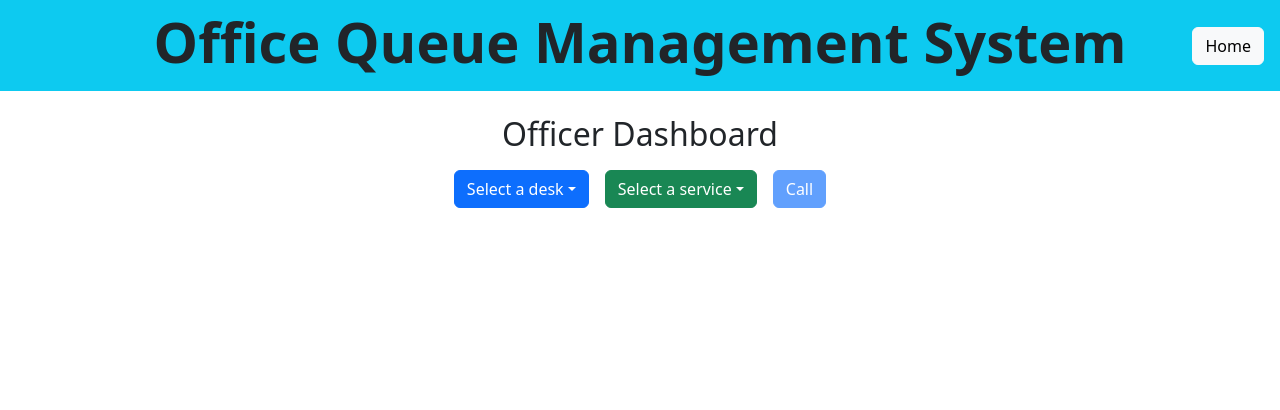
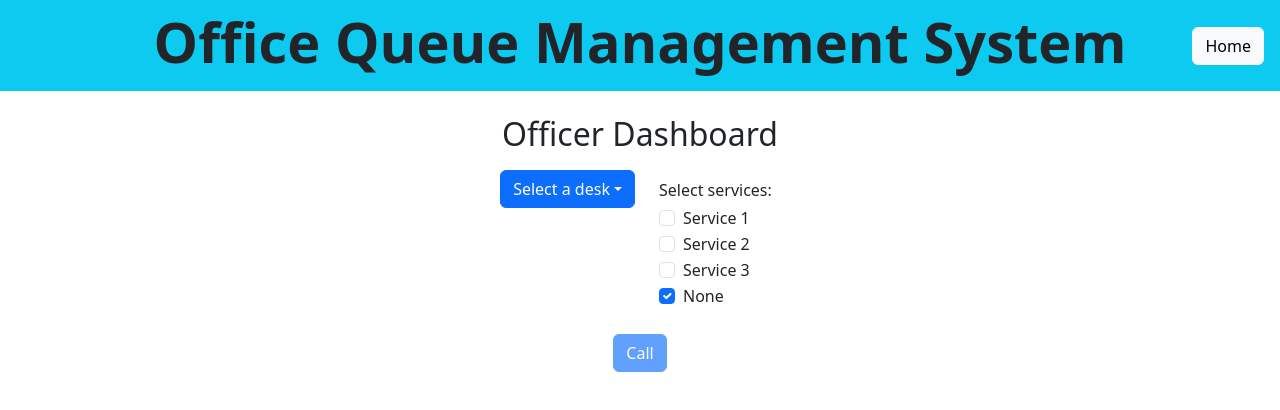
Before and after one commit to Digre01/SE_II_11_OQ, a React app in the folder frontend/: page /officer in a window 1280 px wide. Shown: the top 410 px of the page. Built offline with nearby package versions, Linux system fonts and the light colour scheme; the HTML template or start-up script is replaced by a standard one.

Commit message:
fix office UI (checkbox)

```diff
--- a/frontend/src/components/OfficerHome.jsx
+++ b/frontend/src/components/OfficerHome.jsx
@@ -1,11 +1,11 @@
 import { useState } from 'react'
-import { Dropdown, Button } from 'react-bootstrap'
+import { Dropdown, Button, Form } from 'react-bootstrap'
 import { generateTicket } from '../utils';
 
 
 function OfficerHome() {
 
-  const [selectedService, setSelectedService] = useState(null);
+  const [selectedService, setSelectedService] = useState([]);
   const [selectedDesk, setSelectedDesk] = useState(null);
   const [callMessage, setCallMessage] = useState('');
 
@@ -25,15 +25,28 @@ function OfficerHome() {
   ];
 
   const handleSelectDesk = (eventKey) => setSelectedDesk(eventKey);
-  const handleSelectService = (eventKey) => setSelectedService(eventKey);
+
+  // toggle a service id in the selectedService array
+  const handleToggleService = (serviceId) => {
+    setSelectedService(prev => {
+      if (serviceId === null) {
+        // 'None' selected -> clear all services
+        return [];
+      }
+      if (prev.includes(serviceId)) return prev.filter(s => s !== serviceId);
+      return [...prev, serviceId];
+    });
+  };
   const handleCall = () => {
     //Should be printed in a Totem
     console.log('Call', {selectedDesk, selectedService });
 
-    //how should be
-    // setCallMessage(`Called ticket ${ generateTicket()} on Desk ${selectedDesk}`);
+    // For now, if multiple services are selected, join their ids for the message.
+    const serviceLabel = selectedService.length > 0
+      ? selectedService.join(', ')
+      : 'None';
 
-    setCallMessage(`Called ticket ${selectedService} on Desk ${selectedDesk}`);
+    setCallMessage(`Called ticket ${serviceLabel} on Desk ${selectedDesk}`);
 
     //endpoint call here
 
@@ -63,25 +76,28 @@ function OfficerHome() {
           </Dropdown.Menu>
         </Dropdown>
 
-        <Dropdown onSelect={handleSelectService}>
-          <Dropdown.Toggle variant="success" id="dropdown-service">
-            {selectedService
-              ? (mockServices.find(s => s.id === selectedService)?.name ?? "Select a service")
-              : "Select a service"}
-          </Dropdown.Toggle>
-          <Dropdown.Menu>
-            {mockServices.map(s => (
-              <Dropdown.Item key={s.id ?? 'none'} eventKey={s.id}>
-                {s.name}
-              </Dropdown.Item>
-            ))}
-          </Dropdown.Menu>
-        </Dropdown>
+        <div className="d-flex flex-column align-items-start p-2">
+          <div className="mb-1">Select services:</div>
+          {mockServices.map(s => (
+            <Form.Check
+              key={s.id ?? 'none'}
+              type="checkbox"
+              id={`service-${s.id ?? 'none'}`}
+              label={s.name}
+              checked={s.id ? selectedService.includes(s.id) : selectedService.length === 0}
+              onChange={() => handleToggleService(s.id)}
+            />
+          ))}
+        </div>
 
+
+      </div>
+
+      <div>
         <Button
           variant="primary"
           onClick={handleCall}
-          disabled={!selectedDesk || !selectedService}
+          disabled={!selectedDesk || selectedService.length === 0}
         >
           Call
         </Button>
```
